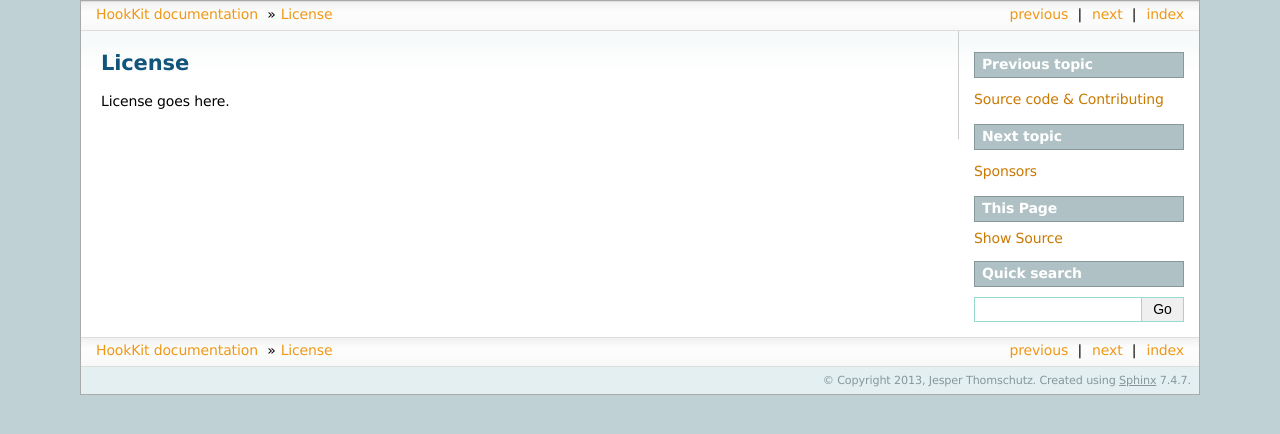
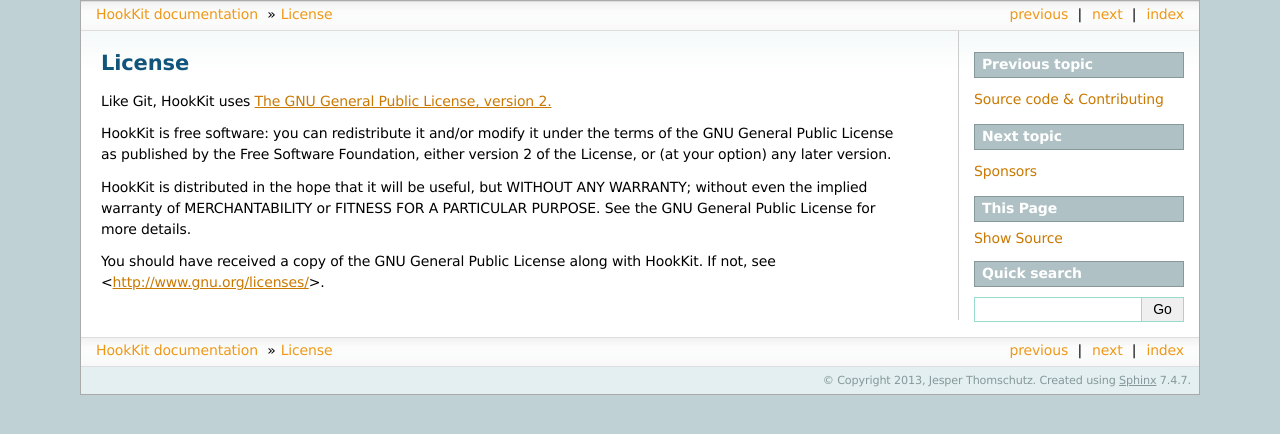
Before and after one commit to jesper/hookkit, a Sphinx documentation site: the page built from docs/license.rst, in a window 1280 px wide. Shown: the top 434 px of the page. Built offline with Sphinx 7.4.7, drawn with Linux system fonts in a browser that asks for light colours.

Commit message:
Include links to the license, bugreports, and sponsor.

```diff
--- a/docs/index.rst
+++ b/docs/index.rst
@@ -21,6 +21,8 @@
    license
    sponsors
 
+* `Bug reports & Feature Requests <https://github.com/jesper/hookkit/issues>`_
+
 
 Indices and tables
 ==================
--- a/docs/license.rst
+++ b/docs/license.rst
@@ -1,4 +1,17 @@
 License
 =======
 
-License goes here.
+Like Git, HookKit uses `The GNU General Public License, version 2. <http://www.gnu.org/licenses/gpl-2.0.html>`_
+
+HookKit is free software: you can redistribute it and/or modify
+it under the terms of the GNU General Public License as published by
+the Free Software Foundation, either version 2 of the License, or
+(at your option) any later version.
+
+HookKit is distributed in the hope that it will be useful,
+but WITHOUT ANY WARRANTY; without even the implied warranty of
+MERCHANTABILITY or FITNESS FOR A PARTICULAR PURPOSE.  See the
+GNU General Public License for more details.
+
+You should have received a copy of the GNU General Public License
+along with HookKit.  If not, see <http://www.gnu.org/licenses/>.
--- a/docs/sponsors.rst
+++ b/docs/sponsors.rst
@@ -1,4 +1,6 @@
 Sponsors
 ========
 
-Talk about sponsors here
+Thanks to SpreadPointe™ Inc, which has graciously sponsored much of the core development of HookKit.
+
+http://www.spreadpointe.com/
```
